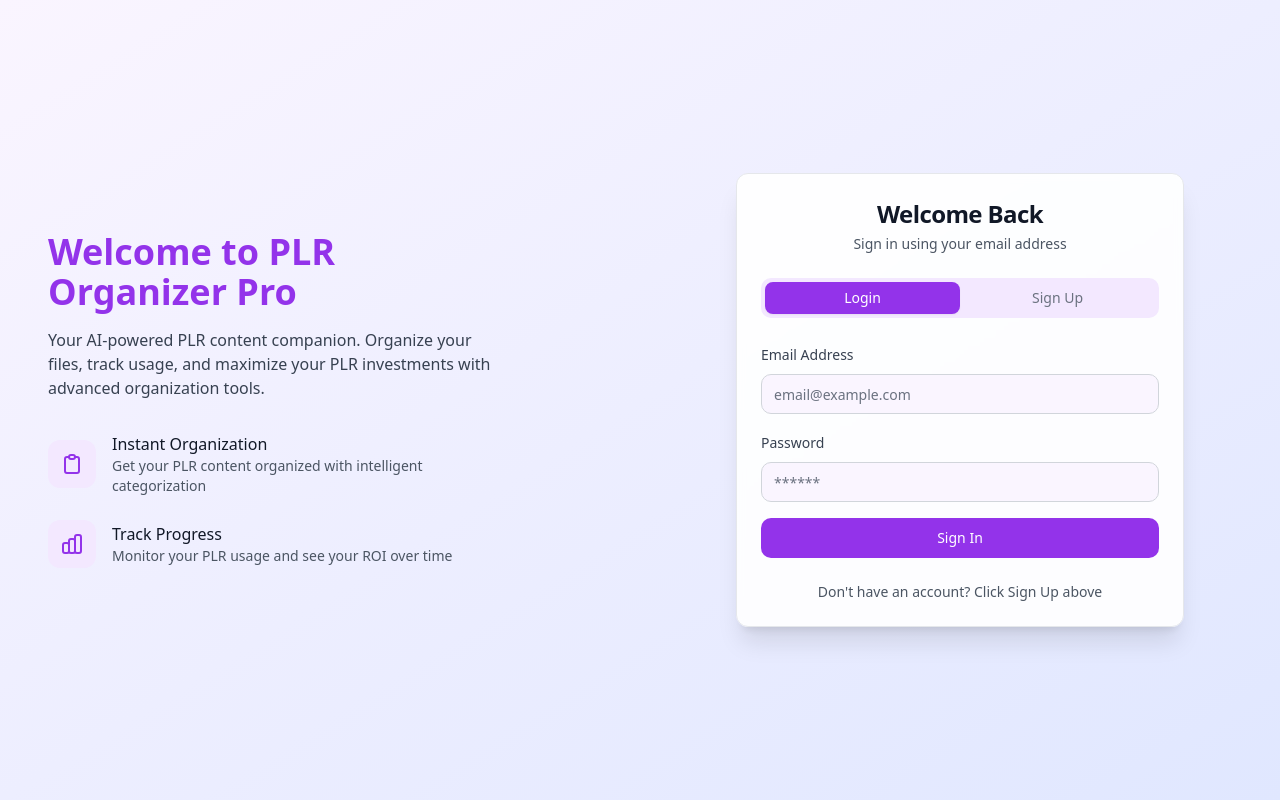
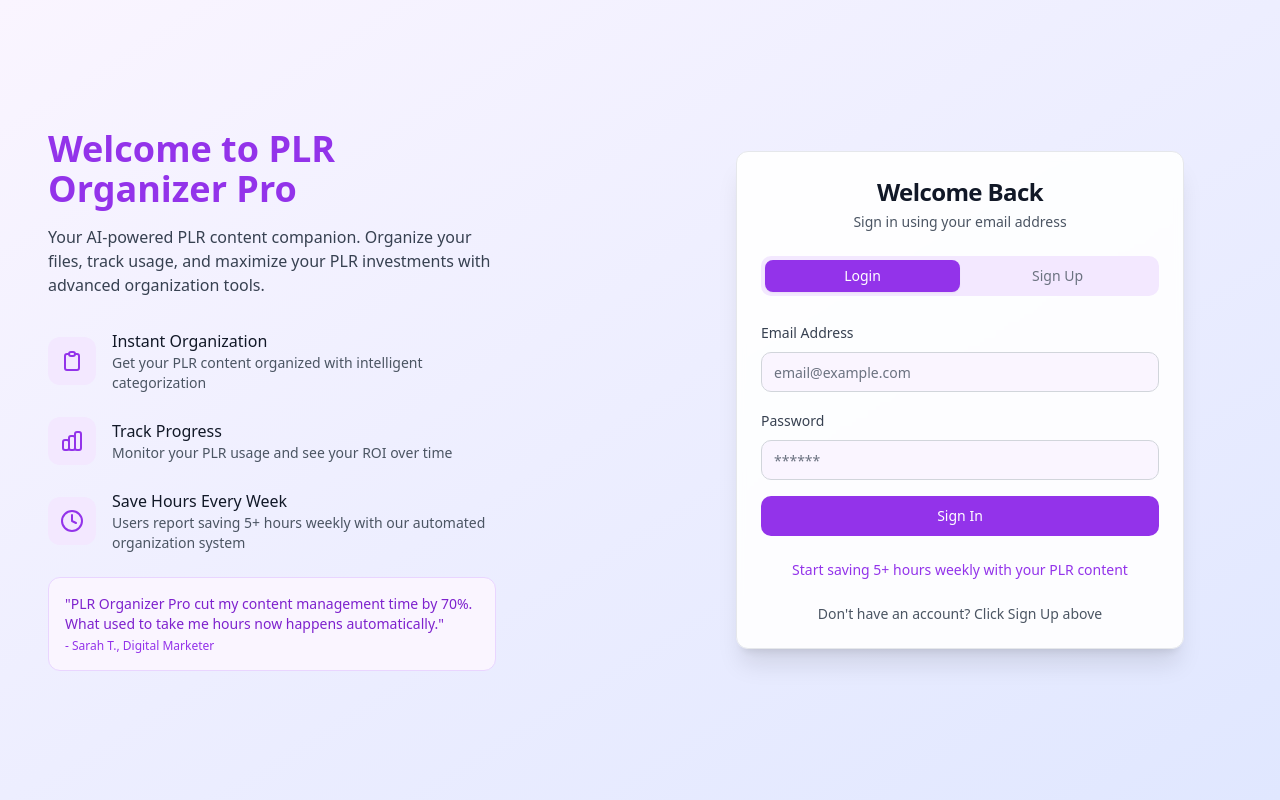
Before and after one commit to smarthome9953/plr-organizer-pro-v1, a React (Vite) app: page /auth in a window 1280 px wide. Built offline with nearby package versions, Linux system fonts and the light colour scheme.

Commit message:
Add time-saving benefit to auth page
Added a statement about saving time to the authentication page to highlight the benefits of the application.

```diff
--- a/src/pages/Auth.tsx
+++ b/src/pages/Auth.tsx
@@ -1,4 +1,3 @@
-
 import React, { useState } from 'react';
 import { useAuth } from '@/context/AuthContext';
 import { Button } from '@/components/ui/button';
@@ -10,6 +9,7 @@ import { z } from 'zod';
 import { useForm } from 'react-hook-form';
 import { zodResolver } from '@hookform/resolvers/zod';
 import { Form, FormControl, FormField, FormItem, FormLabel, FormMessage } from '@/components/ui/form';
+import { Clock } from "lucide-react";
 
 const formSchema = z.object({
   email: z.string().email({ message: "Please enter a valid email address" }),
@@ -84,6 +84,25 @@ const Auth = () => {
                 <h3 className="font-medium text-gray-900 dark:text-white">Track Progress</h3>
                 <p className="text-sm text-gray-600 dark:text-gray-400">Monitor your PLR usage and see your ROI over time</p>
               </div>
+            </div>
+
+            {/* New time-saving feature highlight */}
+            <div className="flex items-center gap-4">
+              <div className="p-3 bg-purple-100 dark:bg-purple-900/30 rounded-lg">
+                <Clock className="h-6 w-6 text-purple-600 dark:text-purple-400" />
+              </div>
+              <div>
+                <h3 className="font-medium text-gray-900 dark:text-white">Save Hours Every Week</h3>
+                <p className="text-sm text-gray-600 dark:text-gray-400">Users report saving 5+ hours weekly with our automated organization system</p>
+              </div>
+            </div>
+
+            {/* Time-saving callout */}
+            <div className="mt-6 p-4 bg-purple-50 dark:bg-purple-900/20 rounded-lg border border-purple-200 dark:border-purple-800">
+              <p className="text-sm font-medium text-purple-700 dark:text-purple-300">
+                "PLR Organizer Pro cut my content management time by 70%. What used to take me hours now happens automatically."
+              </p>
+              <p className="text-xs text-purple-600 dark:text-purple-400 mt-1">- Sarah T., Digital Marketer</p>
             </div>
           </div>
         </div>
@@ -174,6 +193,11 @@ const Auth = () => {
                         ? "Sign In"
                         : "Create Account"}
                   </Button>
+
+                  {/* Time saving message */}
+                  <p className="text-center text-sm text-purple-600 dark:text-purple-400 pt-2">
+                    Start saving 5+ hours weekly with your PLR content
+                  </p>
                 </form>
               </Form>
             </Tabs>
```
